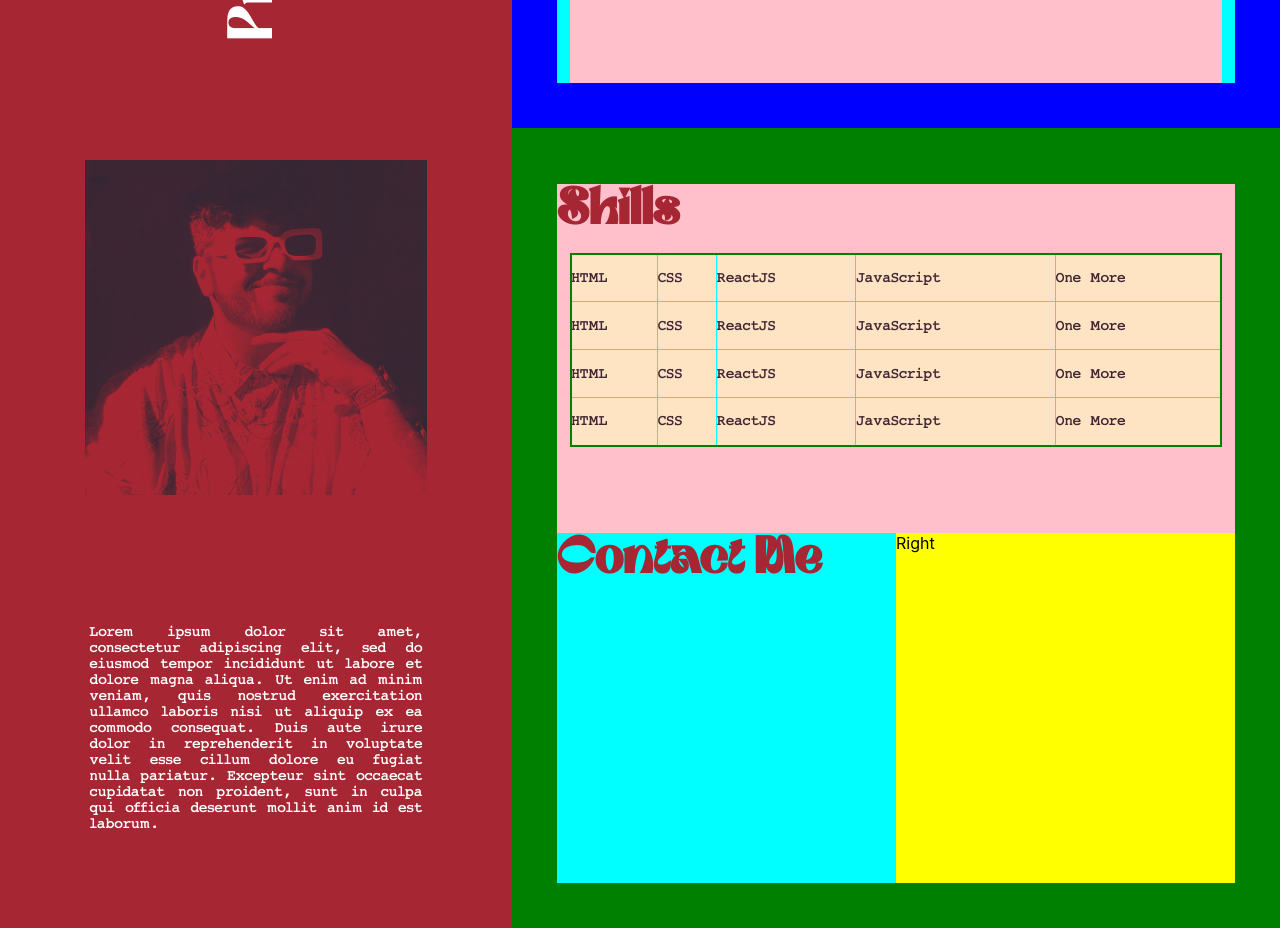
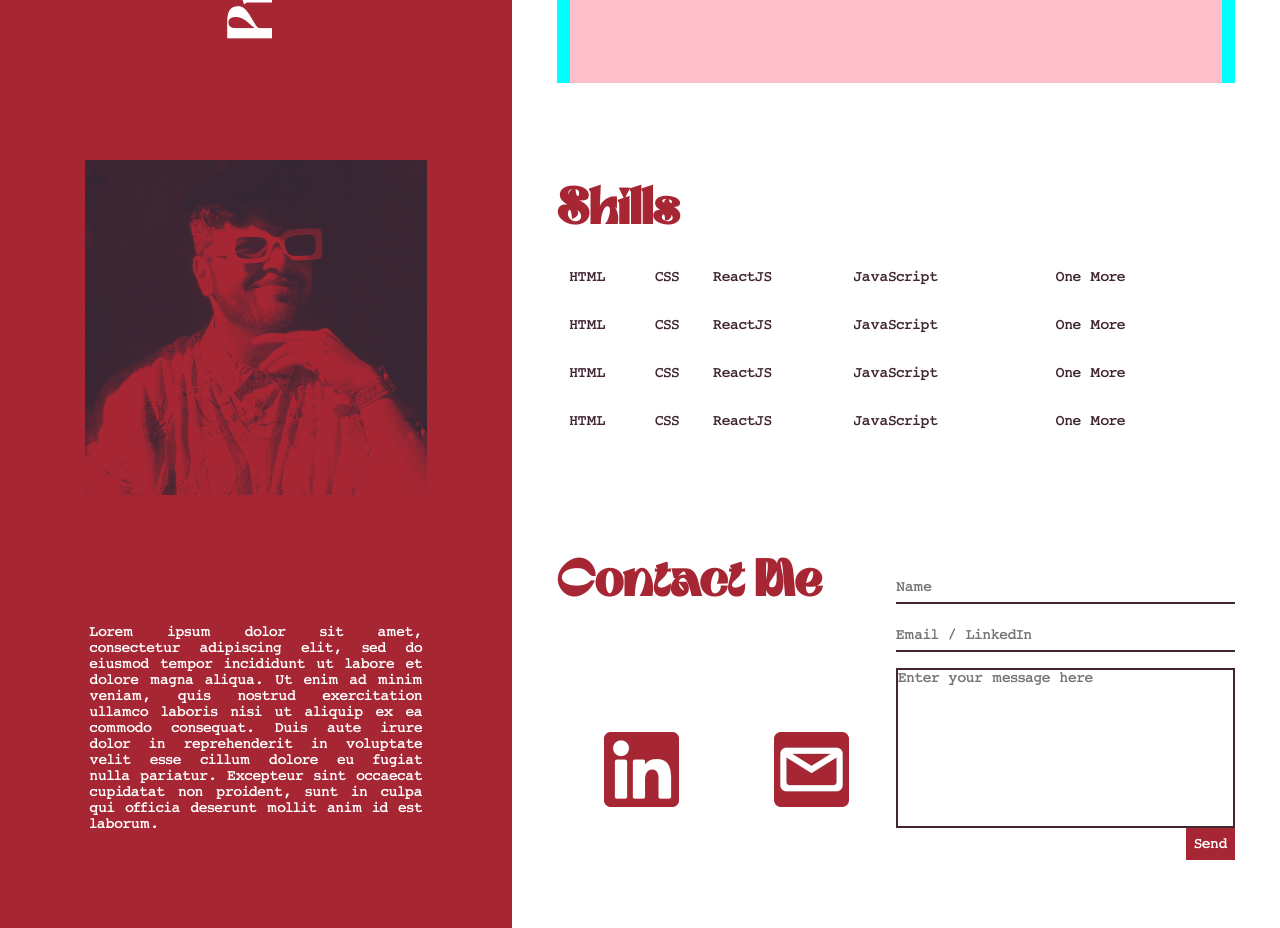
Before and after one commit to Ninja-Abu/azkhanweb, a React (Create React App) app: page / in a window 1280 px wide. Shown: the part 2080-3008 px from the top of the page. Built offline with nearby package versions, Linux system fonts and the light colour scheme.

Commit message:
Contact form added

```diff
--- a/src/Components/AboutMe.css
+++ b/src/Components/AboutMe.css
@@ -16,7 +16,7 @@
 .aboutme-container{
     height: 100vh;
     /* border: 2px solid black; */
-    background-color: green;
+    /* background-color: green; */
     display: flex;
 }
 
@@ -69,12 +69,12 @@
     margin-top: 7vh;
     margin-left: 3.5vw;
     margin-right: 3.5vw;
-    margin-bottom: 3.5vw;
+    /* margin-bottom: 3.5vw; */
 }
 
 .right-skills-container{
     flex: 1;
-    background-color: pink;
+    /* background-color: pink; */
 }
 
 h1{
@@ -86,7 +86,7 @@ h1{
 .skills-table-container{
     display: flex;
     height: fit-content;
-    background-color: bisque;
+    /* background-color: bisque; */
     margin: 1vw;
 }
 
@@ -95,27 +95,78 @@ h1{
     font-size: 1.2vw;
     font-family: 'Jai';
     width: 100%;
-    border: 2px solid green;
+    /* border: 2px solid green; */
     border-collapse: collapse;
 }
 tr{
     height: 6vh;
 }
 td {
-    border: 1px solid aqua;
+    /* border: 1px solid aqua; */
 }
 
 .right-contact-container{
     flex:1;
-    background-color: violet;
+    /* background-color: violet; */
     display: flex;
 }
 .contact-left-container{
+    display: flex;
+    flex-direction: column;
     flex: 1;
-    background-color: aqua;
+    /* background-color: aqua; */
 }
 
+.contact-left-icons-container{
+    height: 100%;
+    display: flex;
+    justify-content: space-around;
+    align-items: center;
+    /* background-color: beige; */
+}
 .contact-right-container{
     flex: 1;
-    background-color: yellow;
+    /* background-color: yellow; */
+    display: flex;
 }
+
+.contact-right-form{
+    width: 100%;
+    margin-top: 2vh;
+    /* background-color: aquamarine; */
+    display: flex;
+    flex-direction: column;
+    /* justify-content: space-evenly; */
+}
+
+.contact-right-form input,
+textarea,
+.send-btn{
+    color: var(--text-color);
+    font-size: 1.2vw;
+    margin-bottom: 2vh;
+    width: 100%;
+    display: block;
+    border: 0;
+    font-family: 'Jai';
+    resize: none;
+}
+
+.contact-right-form input{
+    border-bottom: 2px solid #412633;
+    height: 4vh;
+}
+
+.contact-right-form textarea{
+    border: 2px solid #412633;
+    height: 20vh;
+}
+
+.send-btn{
+    width: max-content;
+    padding: 1vh;
+    float: right;
+    margin-top: -2vh;
+    background-color: var(--primary-red);
+    color: white;
+}
--- a/src/Components/AboutMe.jsx
+++ b/src/Components/AboutMe.jsx
@@ -2,6 +2,8 @@ import React from 'react'
 import './AboutMe.css'
 
 import AboutMeAbu from './Assetts/AboutMeAbu.png'
+import LILogo from './Assetts/LinkedinLogo.png'
+import MailLogo from './Assetts/MailLogo.png'
 
 export default function AboutMe() {
   return (
@@ -40,19 +42,21 @@ export default function AboutMe() {
             <div className="right-contact-container">
               <div className="contact-left-container">
                 <h1>Contact Me</h1>
+                <div className="contact-left-icons-container">
+                  <img className='LILogo' src={LILogo} alt='LinkedIn'/>
+                  <img className='MailLogo' src={MailLogo} alt='Mail Me'/>
+                </div>
               </div>
               <div className="contact-right-container">
-                Right
+                <div className="contact-right-form">
+                  <form>
+                    <input type='text' placeholder='Name'/>
+                    <input type='text' placeholder='Email / LinkedIn'/>
+                    <textarea placeholder='Enter your message here'/>
+                    <button type='submit' className='send-btn'> Send </button>
+                  </form>
+                </div>
               </div>
-              {/*
-              <div className="contact-content-container">
-                <div className="contact-left-container">
-                  Logos
-                </div>
-                <div className="contact-right-container">
-                  Form
-                </div>
-              </div> */}
             </div>
           </div>
         </div>
--- a/src/Components/Projects.css
+++ b/src/Components/Projects.css
@@ -62,12 +62,12 @@
 }
 
 .proj-right-container{
-    background-color: gray;
+    /* background-color: gray; */
     flex: 3;
 }
 
 .scroll-container{
-    background-color: blue;
+    /* background-color: blue; */
     display: flex;
     height:100%;
 }
```
Also changed, not shown: src/Components/Assetts/LinkedinLogo.png (added), src/Components/Assetts/MailLogo.png (added).
